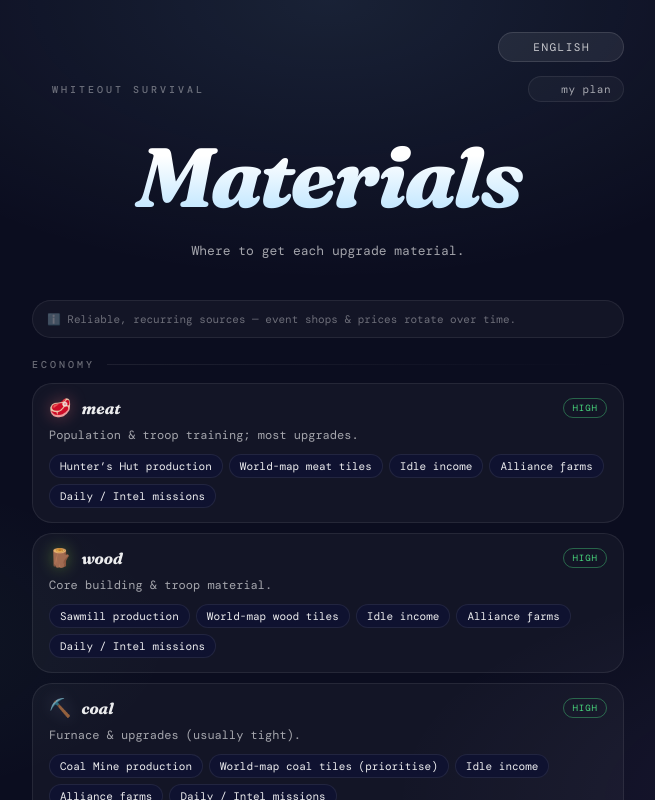
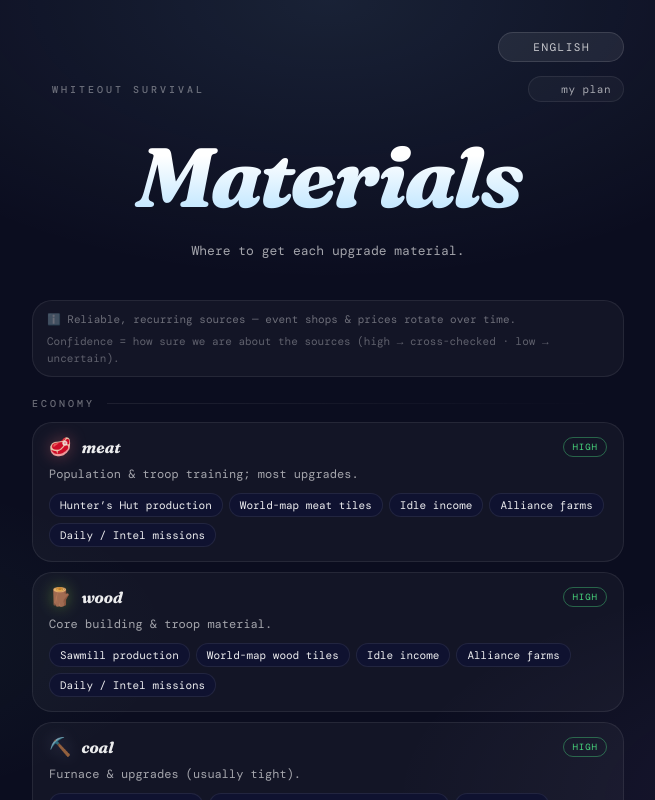
Before and after one commit to julipinto/wos, a SvelteKit app: page /upgrade/materials in a window 1280 px wide. Shown: the top 800 px of the page, without its empty margins (312-967 px from the left). Built offline with nearby package versions, Linux system fonts and the light colour scheme; some icons are missing.

Commit message:
docs(materials): legend clarifying the confidence badge (not demand/rarity)

```diff
--- a/src/lib/i18n/messages/ar.json
+++ b/src/lib/i18n/messages/ar.json
@@ -432,7 +432,8 @@
         "heroGear": "Hero Gear",
         "heroes": "الأبطال",
         "experts": "الخبراء"
-      }
+      },
+      "confNote": "الثقة = مدى تأكدنا من المصادر (عالية → مُتحقَّق منها · منخفضة → غير مؤكدة)."
     }
   },
   "territory": {
--- a/src/lib/i18n/messages/en.json
+++ b/src/lib/i18n/messages/en.json
@@ -432,7 +432,8 @@
         "heroGear": "Hero Gear",
         "heroes": "Heroes",
         "experts": "Experts"
-      }
+      },
+      "confNote": "Confidence = how sure we are about the sources (high → cross-checked · low → uncertain)."
     }
   },
   "territory": {
--- a/src/lib/i18n/messages/es.json
+++ b/src/lib/i18n/messages/es.json
@@ -432,7 +432,8 @@
         "heroGear": "Hero Gear",
         "heroes": "Héroes",
         "experts": "Expertos"
-      }
+      },
+      "confNote": "Confianza = qué tan seguros estamos de las fuentes (alta → contrastada · baja → incierta)."
     }
   },
   "territory": {
--- a/src/lib/i18n/messages/pt.json
+++ b/src/lib/i18n/messages/pt.json
@@ -432,7 +432,8 @@
         "heroGear": "Hero Gear",
         "heroes": "Heróis",
         "experts": "Especialistas"
-      }
+      },
+      "confNote": "Confiança = o quanto temos certeza das fontes (alta → cross-checada · baixa → incerta)."
     }
   },
   "territory": {
--- a/src/lib/i18n/messages/ru.json
+++ b/src/lib/i18n/messages/ru.json
@@ -432,7 +432,8 @@
         "heroGear": "Hero Gear",
         "heroes": "Герои",
         "experts": "Эксперты"
-      }
+      },
+      "confNote": "Уверенность = насколько мы уверены в источниках (высокая → перепроверено · низкая → неточно)."
     }
   },
   "territory": {
--- a/src/routes/upgrade/materials/+page.svelte
+++ b/src/routes/upgrade/materials/+page.svelte
@@ -23,7 +23,10 @@
     backHref="/upgrade"
   />
 
-  <p class="caveat">ℹ️ {i18n.m.upgrade.materials.caveat}</p>
+  <p class="caveat">
+    ℹ️ {i18n.m.upgrade.materials.caveat}
+    <span class="conf-note">{i18n.m.upgrade.materials.confNote}</span>
+  </p>
 
   {#each MATERIAL_SYSTEMS as sys (sys)}
     <h2 class="section-label">{sysLabel(sys)}</h2>
@@ -66,6 +69,12 @@
     border-radius: var(--r-card);
     padding: 10px 14px;
     margin: 0 0 20px;
+  }
+  .conf-note {
+    display: block;
+    margin-top: 6px;
+    color: var(--text-dim);
+    opacity: 0.85;
   }
   .section-label {
     font-family: var(--font-mono);
```
